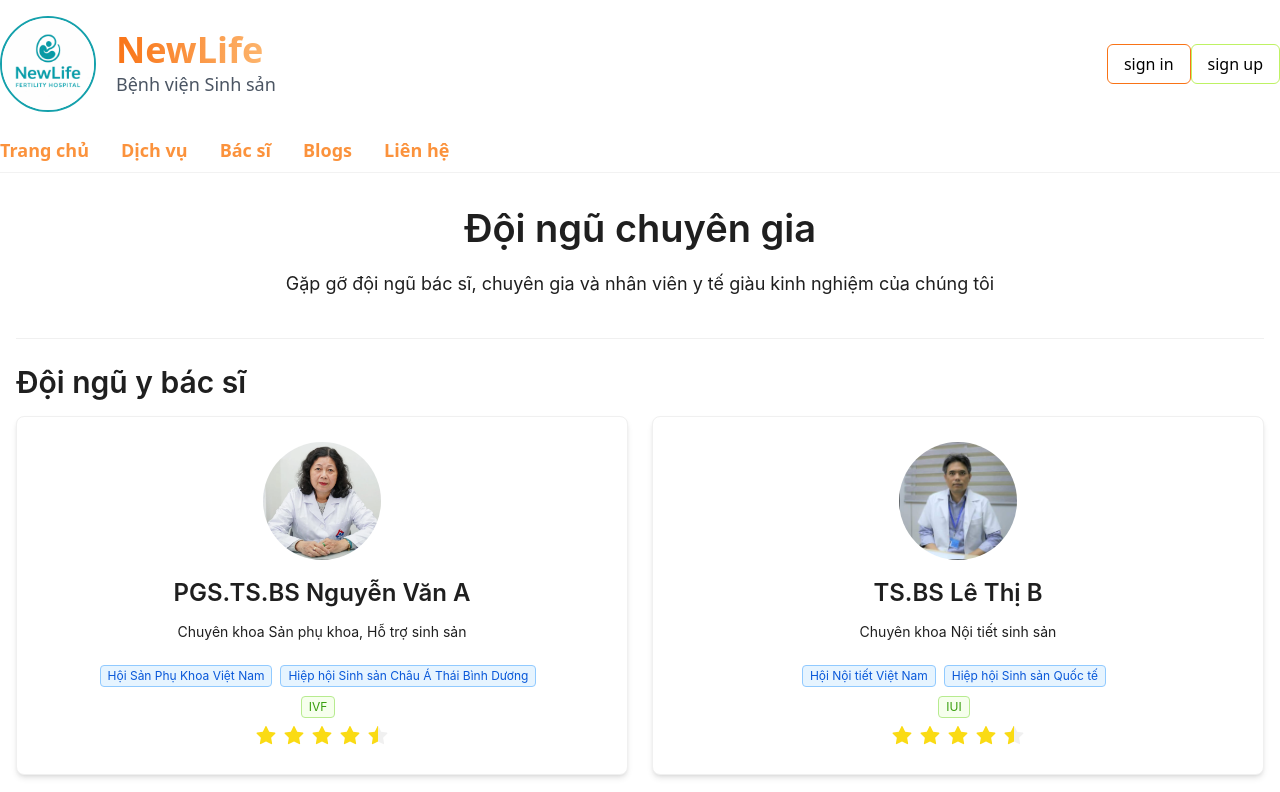
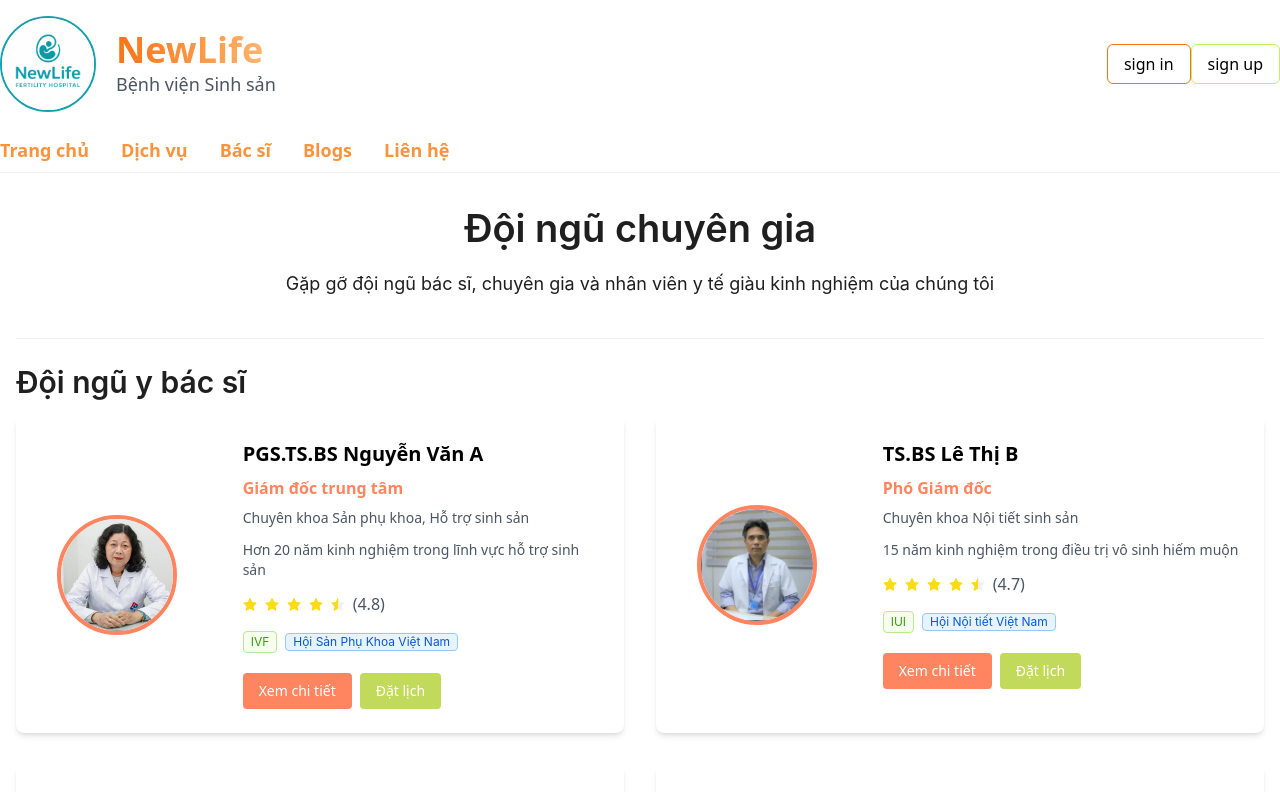
Before and after one commit to hungphunguyen/Infertility-Treatment-Management-and-Monitoring-System, a React (Vite) app: page /our-staff in a window 1280 px wide. Shown: the top 792 px of the page. Built offline with nearby package versions, Linux system fonts and the light colour scheme; no server answers.

Commit message:
updateV2

```diff
--- a/src/pages/OurStaffPage.jsx
+++ b/src/pages/OurStaffPage.jsx
@@ -1,20 +1,14 @@
 import React from "react";
 import {
   Typography,
-  Card,
-  Row,
-  Col,
   Divider,
   Avatar,
-  Space,
   Tag,
   Button,
   Rate,
 } from "antd";
 import {
   UserOutlined,
-  MailOutlined,
-  PhoneOutlined,
   CalendarOutlined,
 } from "@ant-design/icons";
 import { useNavigate } from "react-router-dom";
@@ -125,40 +119,57 @@ const OurStaffPage = () => {
           <Title level={2} className="mb-6">
             Đội ngũ y bác sĩ
           </Title>
-          <Row gutter={[24, 32]}>
+          <div className="grid grid-cols-1 md:grid-cols-2 gap-8">
             {doctors.map((doctor) => (
-              <Col xs={24} md={12} key={doctor.id}>
-                <Card
-                  className="shadow-md h-full cursor-pointer hover:shadow-lg transition-shadow duration-300"
-                  onClick={() => handleDoctorClick(doctor.id)}
-                >
-                  <div className="text-center">
+              <div key={doctor.id} className="bg-white rounded-lg shadow-md overflow-hidden">
+                <div className="flex flex-col md:flex-row">
+                  <div className="md:w-1/3 p-6 flex justify-center items-center">
                     <Avatar
                       size={120}
                       src={doctor.image}
                       icon={<UserOutlined />}
-                      className="mb-4"
+                      className="border-4 border-[#ff8460]"
                     />
-                    <Title level={3}>{doctor.name}</Title>
-                    <Paragraph className="mb-2">
-                      {doctor.specialization}
-                    </Paragraph>
-                    <div className="mb-2">
-                      {doctor.certificates.map((cert, index) => (
-                        <Tag color="blue" key={index} className="mt-2">
+                  </div>
+                  <div className="md:w-2/3 p-6">
+                    <h3 className="text-xl font-bold mb-2">{doctor.name}</h3>
+                    <p className="text-[#ff8460] font-semibold mb-2">{doctor.role}</p>
+                    <p className="text-gray-600 text-sm mb-3">{doctor.specialization}</p>
+                    <p className="text-gray-600 text-sm mb-3">{doctor.experience}</p>
+
+                    <div className="mb-3">
+                      <Rate disabled defaultValue={doctor.rating} allowHalf className="text-sm" />
+                      <span className="ml-2 text-gray-600">({doctor.rating})</span>
+                    </div>
+
+                    <div className="mb-3">
+                      <Tag color="green" className="mb-1">{doctor.treatmentType}</Tag>
+                      {doctor.certificates.slice(0, 1).map((cert, index) => (
+                        <Tag color="blue" key={index} className="mb-1 text-xs">
                           {cert}
                         </Tag>
                       ))}
                     </div>
-                    <div className="mb-2">
-                      <Tag color="green">{doctor.treatmentType}</Tag>
+
+                    <div className="flex space-x-2 mt-4">
+                      <button
+                        onClick={() => handleDoctorClick(doctor.id)}
+                        className="bg-[#ff8460] hover:bg-[#ff6b40] text-white px-4 py-2 rounded text-sm transition duration-300"
+                      >
+                        Xem chi tiết
+                      </button>
+                      <button
+                        onClick={() => handleBooking(doctor.value)}
+                        className="bg-[#c2da5c] hover:bg-[#a8c245] text-white px-4 py-2 rounded text-sm transition duration-300"
+                      >
+                        Đặt lịch
+                      </button>
                     </div>
-                    <Rate disabled defaultValue={doctor.rating} allowHalf />
                   </div>
-                </Card>
-              </Col>
+                </div>
+              </div>
             ))}
-          </Row>
+          </div>
         </div>
 
         <Divider />
```
